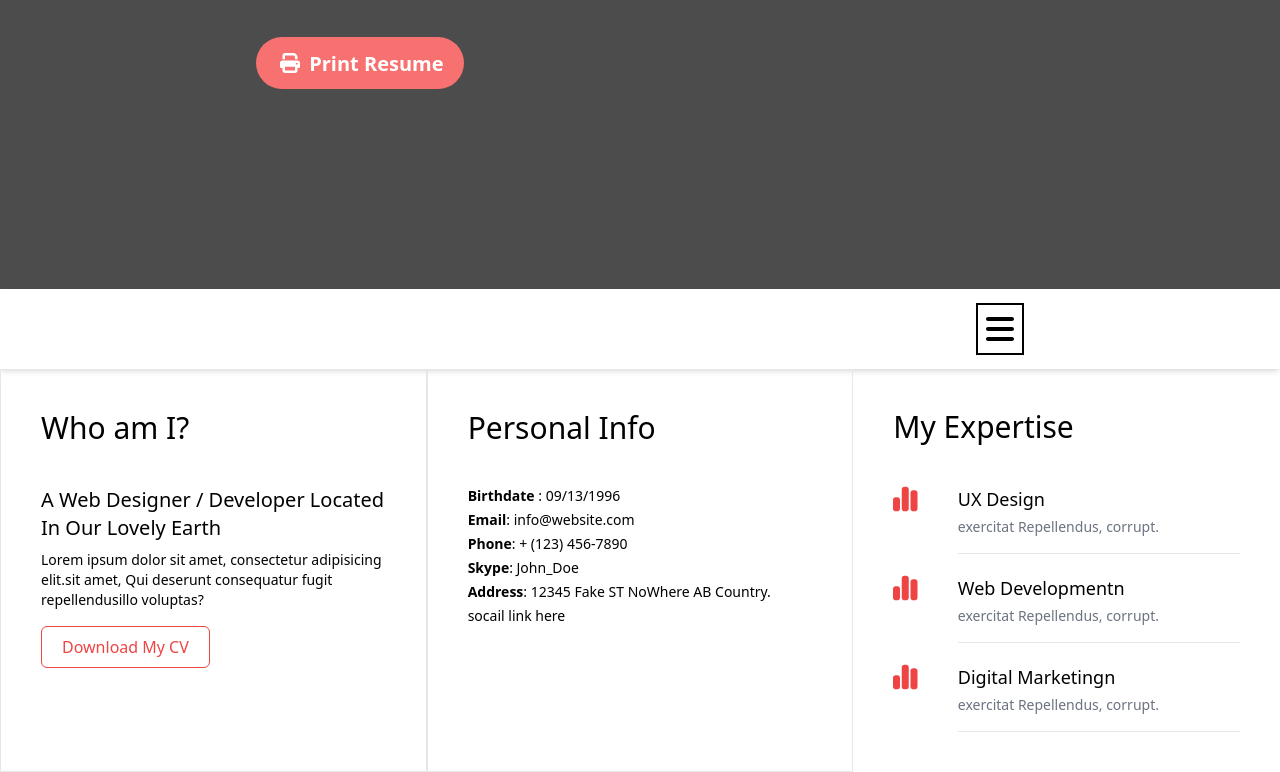
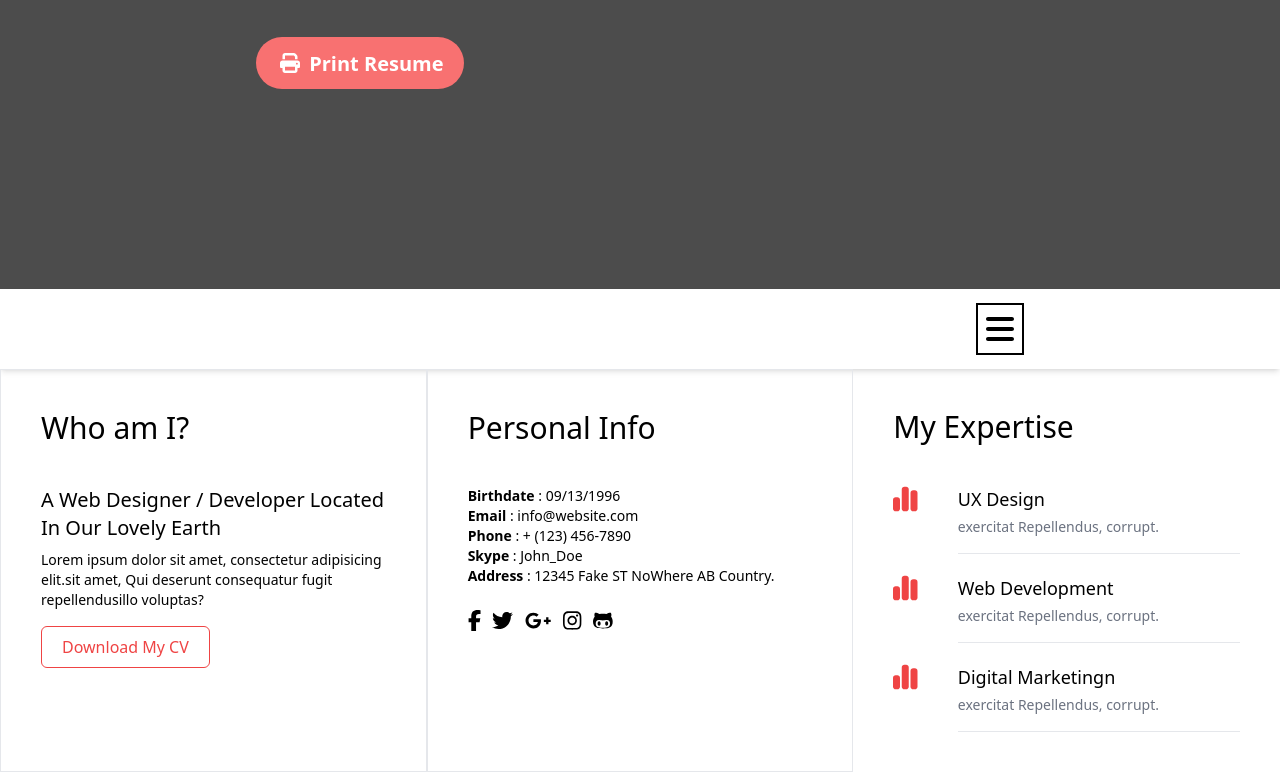
Before and after one commit to tutuldev/portfolio_2, a website built with Vite: page index.html in a window 1280 px wide. Shown: the part 504-1276 px from the top of the page. Built offline with nearby package versions, Linux system fonts and the light colour scheme; files whose address does not match are found by name.

Commit message:
update about section

```diff
--- a/index.html
+++ b/index.html
@@ -77,24 +77,33 @@
         <!-- nav start  end-->
 
         <div class="about">
-            <div class="flex">
-                <div class="dtls w-1/3 border p-10">
+            <div class="flex flex-col xl:flex-row">
+                <div class="dtls xl:w-1/3 border p-10">
                     <h4 class="text-3xl mb-10">Who am I?</h4>
                     <h5 class="text-xl text-black mb-2">A Web Designer / Developer Located In Our Lovely Earth</h5>
                     <p class="text-sm">Lorem ipsum dolor sit amet, consectetur adipisicing elit.sit amet, Qui deserunt consequatur fugit repellendusillo voluptas?</p>
                     <button class="text-red-500 px-5 py-2  my-4 rounded-md border border-red-500">Download My CV</button>
                 </div>
-                <div class="personal-info w-1/3 border p-10 text-sm">
+                <div class="personal-info xl:w-1/3 border p-10 text-sm">
                     <h4 class="text-3xl mb-10">Personal Info</h4>
-                   <span class="block mb-1"><b> Birthdate </b>: 09/13/1996</span>
-                   <span class="block mb-1"><b>Email</b>: info@website.com</span>
-                   <span class="block mb-1"><b>Phone</b>: + (123) 456-7890</span>
-                   <span class="block mb-1"><b>Skype</b>: John_Doe</span>
-                   <span class="block mb-1"><b>Address</b>: 12345 Fake ST NoWhere AB Country.</span>
+                    <ul class="">
+                        <li><span class="font-semibold">Birthdate</span> : 09/13/1996</li>
+                        <li><span class="font-semibold">Email</span> : info@website.com</li>
+                        <li><span class="font-semibold">Phone</span> : + (123) 456-7890</li>
+                        <li><span class="font-semibold">Skype</span> : John_Doe </li>
+                        <li><span class="font-semibold">Address</span> :  12345 Fake ST NoWhere AB Country.</li>
+                    </ul>
 
-                    <p>socail link here</p>
+                    <!-- <p>socail link here</p> -->
+                    <ul class="mt-6">
+                        <li class="mr-2 inline-block"><a href="" class=""><i class="fa-brands fa-facebook-f fa-xl"></i></a></li>
+                        <li class="mr-2 inline-block"><a href="" class=""><i class="fa-brands fa-twitter fa-xl"></i></a></li>
+                        <li class="mr-2 inline-block"><a href="" class=""><i class="fa-brands fa-google-plus-g fa-xl"></i></a></li>
+                        <li class="mr-2 inline-block"><a href="" class=""><i class="fa-brands fa-instagram fa-xl"></i></a></li>
+                        <li class="mr-2 inline-block"><a href="" class=""><i class="fa-brands fa-github-alt fa-xl"></i></a></li>
+                    </ul>
                 </div>
-                <div class="expertis w-1/3  p-10 text-sm">
+                <div class="expertis xl:w-1/3  p-10 text-sm">
                     <h4 class="text-3xl mb-10">My Expertise</h4>
 
                 <div class="flex flex-col gap-5 w-full">
@@ -108,7 +117,7 @@
                     <div class="card flex gap-10 ">
                         <div class="logo"><i class="fa-solid fa-chart-simple fa-2xl text-red-500 "></i></div>
                         <div class="details border-b flex-1">
-                            <h4 class="text-lg mb-1">Web Developmentn</h4>
+                            <h4 class="text-lg mb-1">Web Development</h4>
                             <p class="mb-4 text-gray-500">exercitat Repellendus, corrupt.</p>
                         </div>
                     </div>
```
